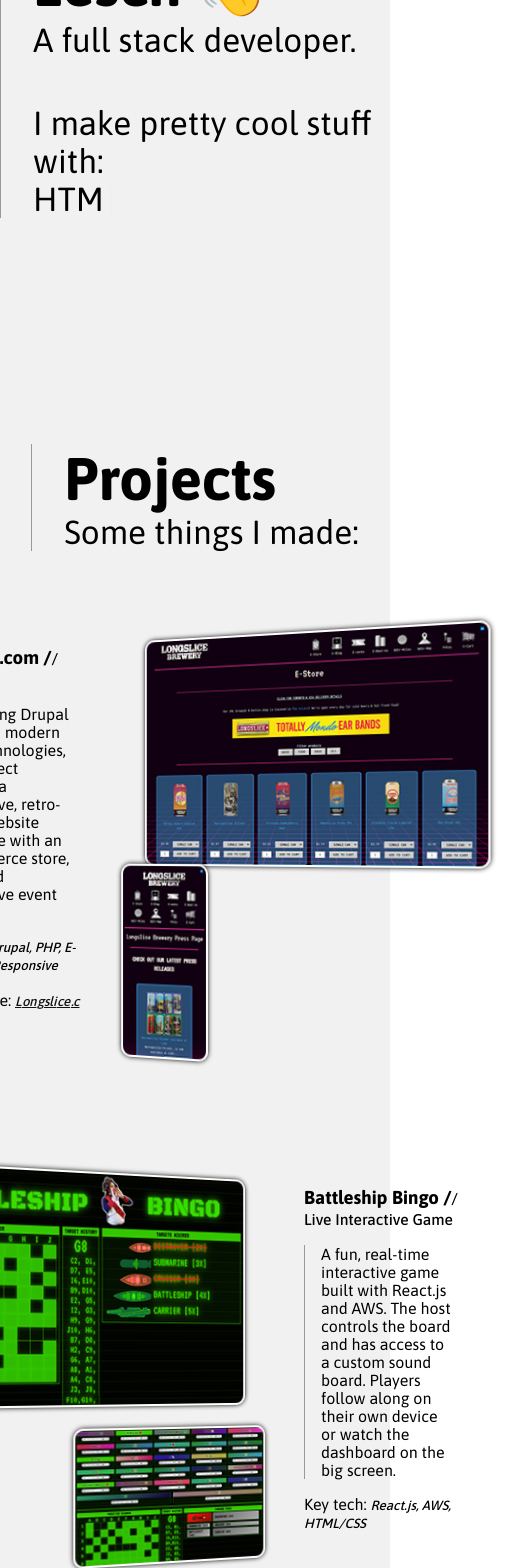
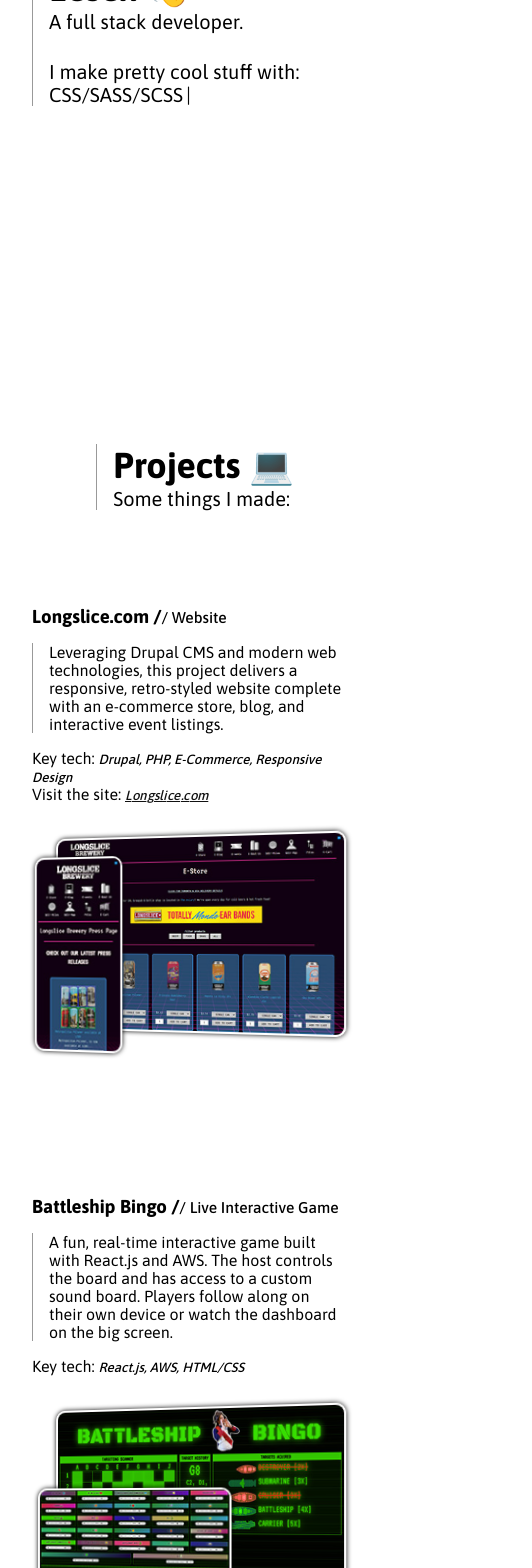
Before and after one commit to sebsebseb123/sebastianlesch.com, a Next.js app: page / in a window 390 px wide. Shown: the part 432-2000 px from the top of the page, 532 px wide, since content can reach past the window. Built offline with nearby package versions, Linux system fonts and the light colour scheme.

Commit message:
Ready for feedback

```diff
--- a/src/pages/_app.js
+++ b/src/pages/_app.js
@@ -18,6 +18,9 @@ export default function App({ Component, pageProps }) {
       <main className={headerFont.className}>
         <Component {...pageProps} />
       </main>
+      <footer className={headerFont.className}>
+        <p>© Sebastian Lesch</p>
+      </footer>
     </>
   )
 }
--- a/src/pages/index.js
+++ b/src/pages/index.js
@@ -50,15 +50,15 @@ export default function Home() {
             <br />
             <Typewriter
               words={[
+                'HTML',
+                'CSS/SASS/SCSS',
+                'JavaScript',
+                'PHP',
+                'SQL',
+                'AWS',
+                'REST',
                 'React.js',
-                'HTML',
-                'PHP',
-                'AWS',
-                'CSS/SASS/SCSS',
-                'SQL',
-                'REST',
                 'Google Apps Script',
-                'JavaScript',
                 'Bootstrap',
                 'Drupal',
                 'Next.js',
@@ -76,7 +76,7 @@ export default function Home() {
       </div>
       <div id="projects" className="section-container">
         <div className="hero">
-          <h2>Projects</h2>
+          <h2>Projects 💻</h2>
           <p>Some things I made:</p>
         </div>
         <div className="projects-container">
--- a/src/styles/globals.css
+++ b/src/styles/globals.css
@@ -1,5 +1,9 @@
 :root {
   --nav-height: 50px;
+  --pre-appear: translateX(60px) rotateY(20deg) scale(0.7);
+  --appear: translateX(0px) rotateY(-10deg)scale(1);
+  --pre-appear-inv: translateX(-60px) rotateY(-20deg) scale(0.7);
+  --appear-inv: translateX(0px) rotateY(10deg)scale(1);
 }
 
 * {
@@ -101,7 +105,7 @@ main {
   align-items: center;
   justify-content: space-evenly;
   flex-direction: column;
-  background-color: #f1f1f1;
+  /* background-color: #f1f1f1; */
 }
 
 #home.section-container {
@@ -166,7 +170,7 @@ main {
 }
 
 .project-images img {
-  transform: translateX(60px) rotateY(20deg) scale(0.7);
+  transform: var(--pre-appear);
   border-radius: 10px;
   border: 2px solid #FFF;
   box-shadow: 0 0 5px #000;
@@ -182,11 +186,11 @@ main {
 }
 
 .project-images img.appear {
-  transform: translateX(0px) rotateY(-10deg)scale(1);
+  transform: var(--appear);
 }
 
 .project:nth-child(even) .project-images img {
-  transform: translateX(-60px) rotateY(-20deg) scale(0.7);
+  transform: var(--pre-appear-inv);
 }
 
 .project:nth-child(even) .project-images img.mobile {
@@ -195,11 +199,10 @@ main {
 }
 
 .project:nth-child(even) .project-images img.appear {
-  transform: translateX(0px) rotateY(10deg)scale(1);
+  transform: var(--appear-inv);
 }
 
 .contact-container {
-  padding: 2rem;
   font-size: 1.5rem;
   text-align: center;
 }
@@ -207,3 +210,65 @@ main {
 .contact-container p {
   padding: 1rem;
 }
+
+footer {
+  padding: 1rem;
+  text-align: center;
+  font-size: smaller;
+}
+
+@media (max-width: 768px) {
+
+  /* Add responsive code for the nav bar */
+  nav ul {
+    display: none;
+  }
+
+  /* Add responsive code for the main element */
+  main {
+    padding: 0 2rem;
+  }
+
+  .hero {
+    font-size: 1.5rem;
+    padding-left: 1rem;
+  }
+
+  .projects-container {
+    padding: 2rem 0;
+  }
+
+  .project {
+    flex-direction: column;
+    padding: 3rem 0;
+  }
+
+  .project-images img {
+    max-width: 100%;
+  }
+
+  .project-description {
+    padding: 1rem 0;
+  }
+
+  .project:nth-child(even) {
+    flex-direction: inherit;
+  }
+
+  .project:nth-child(even) .project-images img {
+    transform: var(--pre-appear);
+  }
+
+  .project:nth-child(even) .project-images img.mobile {
+    right: auto;
+    left: 0;
+  }
+
+  .project:nth-child(even) .project-images img.appear {
+    transform: var(--appear);
+  }
+
+  .contact-container {
+    font-size: 1.25rem;
+  }
+}
```
